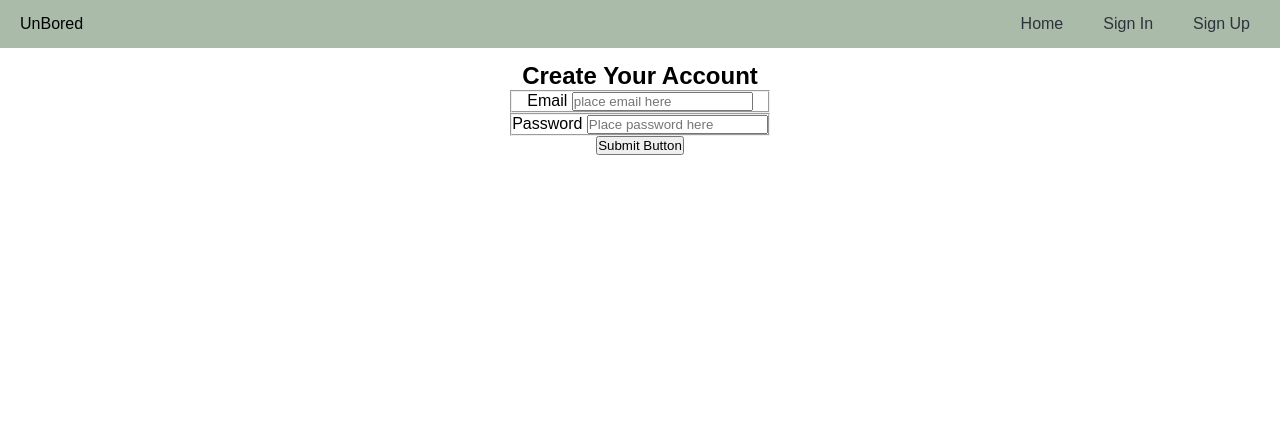
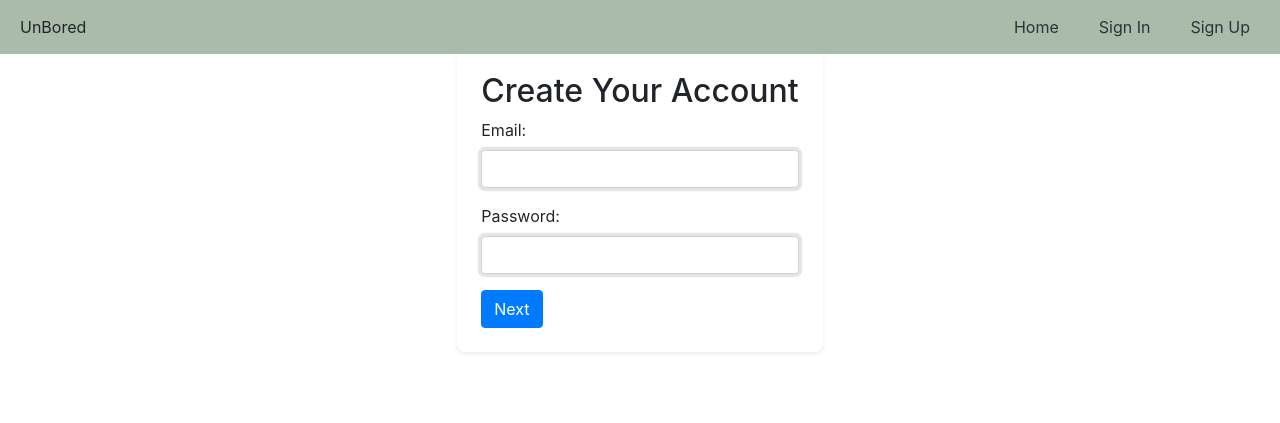
Before and after one commit to Ayjemal07/UnBoredApp, a Flask app: page /signup in a window 1280 px wide. Shown: the top 423 px of the page. Run offline with Flask 3, Linux system fonts and the light colour scheme; some libraries are stand-ins or nearby versions.

Commit message:
sign up forms added

```diff
--- a/app/authentification/auth_routes.py
+++ b/app/authentification/auth_routes.py
@@ -30,7 +30,8 @@ def signup():
 
 
             flash(f'You have successfully created a user account {email}', 'User-created')
-            return redirect(url_for('main.index'))
+            print(email,password)
+            return redirect(url_for('auth.signin'))
 
     except:
         raise Exception('Invalid form data: Please check your form')
@@ -49,7 +50,7 @@ def signin():
 
             logged_user = User.query.filter(User.email == email).first()
             if logged_user and check_password_hash(logged_user.password, password):
-                login_user(logged_user)
+                login_user(logged_user, password)
                 flash('You were successful in your initiation. Congratulations, and welcome to the Jedi Knights', 'auth-success')
                 return redirect(url_for('main.profile'))
             else:
--- a/app/authentification/auth_templates/sign_up.html
+++ b/app/authentification/auth_templates/sign_up.html
@@ -1,13 +1,243 @@
 {% extends 'base.html' %}
 
 {% block content %}
-    <!-- Form content -->
-    <main class="container p-5">
-        <div class="row">
-            <aside class="col-12 col-md-6">
+<main class="form-container p-5">
+    <div class="form-row">
+        <div class="col-12 mx-auto custom-width">
+            <div class="form-card shadow-sm p-4 mb-4">
+
                 <h2>Create Your Account</h2>
-                {% include 'forms.html' %}
-            </aside>
+                <form id="signupForm">
+                    <div id="step1">
+                        <div class="form-group">
+                            <label for="email">Email:</label>
+                            <input type="email" class="form-control" id="email" required>
+                        </div>
+                        <div class="form-group">
+                            <label for="password">Password:</label>
+                            <input type="password" class="form-control" id="password" required>
+                        </div>
+                        <button type="button" class="btn btn-primary" onclick="showStep(2)">Next</button>
+                    </div>
+
+                    <div id="step2" class="d-none">
+                        <div class="form-group">
+                            <label for="name">Name:</label>
+                            <input type="text" class="form-control" id="name" required>
+                        </div>
+                        <div class="form-group">
+                            <label for="age">Age:</label>
+                            <input type="number" class="form-control" id="age" required>
+                        </div>
+                        <div class="form-group">
+                            <label for="location">Location:</label>
+                            <input type="text" class="form-control" id="location" required>
+                        </div>
+                        <button type="button" class="btn btn-secondary" onclick="showStep(1)">Previous</button>
+                        <button type="button" class="btn btn-primary" onclick="showStep(3)">Next</button>
+                    </div>
+
+                    <div id="step3" class="d-none">
+                        <div class="form-group">
+                            <label for="interests">What are your interests? (Select all that apply)</label><br>
+                            <div class="form-check">
+                                <input type="checkbox" class="form-check-input" id="arts">
+                                <label class="form-check-label" for="arts">Arts</label>
+                            </div>
+                            <div class="form-check">
+                                <input type="checkbox" class="form-check-input" id="sports">
+                                <label class="form-check-label" for="sports">Sports</label>
+                            </div>
+                            <div class="form-check">
+                                <input type="checkbox" class="form-check-input" id="nature">
+                                <label class="form-check-label" for="nature">Nature</label>
+                            </div>
+                            <div class="form-check">
+                                <input type="checkbox" class="form-check-input" id="music">
+                                <label class="form-check-label" for="music">Music</label>
+                            </div>
+                            <div class="form-check">
+                                <input type="checkbox" class="form-check-input" id="technology">
+                                <label class="form-check-label" for="technology">Technology</label>
+                            </div>
+                            <div class="form-check">
+                                <input type="checkbox" class="form-check-input" id="reading">
+                                <label class="form-check-label" for="reading">Reading</label>
+                            </div>
+                            <div class="form-check">
+                                <input type="checkbox" class="form-check-input" id="travel">
+                                <label class="form-check-label" for="travel">Travel</label>
+                            </div>
+                            <div class="form-check">
+                                <input type="checkbox" class="form-check-input" id="cooking">
+                                <label class="form-check-label" for="cooking">Cooking</label>
+                            </div>
+                            <div class="form-check">
+                                <input type="checkbox" class="form-check-input" id="gaming">
+                                <label class="form-check-label" for="gaming">Gaming</label>
+                            </div>
+                        </div>
+                        <div class="form-group">
+                            <label for="activityTypes">What types of activities do you prefer? (Select all that apply)</label><br>
+                            <div class="form-check">
+                                <input type="checkbox" class="form-check-input" id="outdoor">
+                                <label class="form-check-label" for="outdoor">Outdoor</label>
+                            </div>
+                            <div class="form-check">
+                                <input type="checkbox" class="form-check-input" id="indoor">
+                                <label class="form-check-label" for="indoor">Indoor</label>
+                            </div>
+                            <div class="form-check">
+                                <input type="checkbox" class="form-check-input" id="solo">
+                                <label class="form-check-label" for="solo">Solo</label>
+                            </div>
+                            <div class="form-check">
+                                <input type="checkbox" class="form-check-input" id="group">
+                                <label class="form-check-label" for="group">Group</label>
+                            </div>
+                        </div>
+                        <button type="button" class="btn btn-secondary" onclick="showStep(2)">Previous</button>
+                        <button type="button" class="btn btn-primary" onclick="showStep(4)">Next</button>
+                    </div>
+
+                    <div id="step4" class="d-none">
+                        <div class="form-group">
+                            <label for="physicalLevel">What physical levels of activity do you prefer? (Select all that apply)</label><br>
+                            <div class="form-check">
+                                <input type="checkbox" class="form-check-input" id="lowImpact">
+                                <label class="form-check-label" for="lowImpact">Low impact</label>
+                            </div>
+                            <div class="form-check">
+                                <input type="checkbox" class="form-check-input" id="moderateImpact">
+                                <label class="form-check-label" for="moderateImpact">Moderate impact</label>
+                            </div>
+                            <div class="form-check">
+                                <input type="checkbox" class="form-check-input" id="highEnergy">
+                                <label class="form-check-label" for="highEnergy">High energy</label>
+                            </div>
+                        </div>
+                        <div class="form-group">
+                            <label for="limitations">Do you have any physical limitations or preferences? (Select one)</label><br>
+                            <div class="form-check">
+                                <input type="radio" class="form-check-input" name="disability" id="noDisability" value="No disability">
+                                <label class="form-check-label" for="noDisability">No disability</label>
+                            </div>
+                            <div class="form-check">
+                                <input type="radio" class="form-check-input" name="disability" id="hearingImpairment" value="Hearing impairment">
+                                <label class="form-check-label" for="hearingImpairment">Hearing impairment</label>
+                            </div>
+                            <div class="form-check">
+                                <input type="radio" class="form-check-input" name="disability" id="visualImpairment" value="Visual impairment">
+                                <label class="form-check-label" for="visualImpairment">Visual impairment</label>
+                            </div>
+                            <div class="form-check">
+                                <input type="radio" class="form-check-input" name="disability" id="mobilityIssues" value="Mobility issues">
+                                <label class="form-check-label" for="mobilityIssues">Mobility issues (trouble walking/standing)</label>
+                            </div>
+                            <div class="form-check">
+                                <input type="radio" class="form-check-input" name="disability" id="otherLimitations" value="Other limitations" onclick="toggleOtherField()">
+                                <label class="form-check-label" for="otherLimitations">Other (please specify)</label>
+                            </div>
+                            <input type="text" id="limitationsOther" class="form-control d-none" placeholder="Please specify">
+                        </div>
+                        <div class="form-group">
+                            <label for="primaryGoal">What is your primary goal for engaging in new activities? (Select all that apply)</label><br>
+                            <div class="form-check">
+                                <input type="checkbox" class="form-check-input" id="selfImprovement">
+                                <label class="form-check-label" for="selfImprovement">Self-improvement</label>
+                            </div>
+                            <div class="form-check">
+                                <input type="checkbox" class="form-check-input" id="fitness">
+                                <label class="form-check-label" for="fitness">Fitness</label>
+                            </div>
+                            <div class="form-check">
+                                <input type="checkbox" class="form-check-input" id="socializing">
+                                <label class="form-check-label" for="socializing">Socializing</label>
+                            </div>
+                            <div class="form-check">
+                                <input type="checkbox" class="form-check-input" id="havingFun">
+                                <label class="form-check-label" for="havingFun">Having fun</label>
+                            </div>
+                            <div class="form-check">
+                                <input type="checkbox" class="form-check-input" id="learningNewSkills">
+                                <label class="form-check-label" for="learningNewSkills">Learning new skills</label>
+                            </div>
+                            <div class="form-check">
+                                <input type="checkbox" class="form-check-input" id="reducingStress">
+                                <label class="form-check-label" for="reducingStress">Reducing stress</label>
+                            </div>
+                            <div class="form-check">
+                                <input type="checkbox" class="form-check-input" id="increasingProductivity">
+                                <label class="form-check-label" for="increasingProductivity">Increasing productivity</label>
+                            </div>
+                        </div>
+                        <div class="form-group">
+                            <label for="budget">What is your budget for activities? (Select all that apply)</label><br>
+                            <div class="form-check">
+                                <input type="checkbox" class="form-check-input" id="free" value="Free">
+                                <label class="form-check-label" for="free">Free</label>
+                            </div>
+                            <div class="form-check">
+                                <input type="checkbox" class="form-check-input" id="lowCost" value="Low cost">
+                                <label class="form-check-label" for="lowCost">Low cost</label>
+                            </div>
+                            <div class="form-check">
+                                <input type="checkbox" class="form-check-input" id="willingToInvest" value="Willing to invest">
+                                <label class="form-check-label" for="willingToInvest">Willing to invest</label>
+                            </div>
+                        </div>
+                        <div class="form-group">
+                            <label for="time">How much time do you typically have for activities?</label><br>
+                            <div class="form-check">
+                                <input type="radio" class="form-check-input" name="time" id="timeLessThan1Hour" value="Less than 1 hour" required>
+                                <label class="form-check-label" for="timeLessThan1Hour">Less than 1 hour</label>
+                            </div>
+                            <div class="form-check">
+                                <input type="radio" class="form-check-input" name="time" id="time1To2Hours" value="1-2 hours">
+                                <label class="form-check-label" for="time1To2Hours">1-2 hours</label>
+                            </div>
+                            <div class="form-check">
+                                <input type="radio" class="form-check-input" name="time" id="time2To4Hours" value="2-4 hours">
+                                <label class="form-check-label" for="time2To4Hours">2-4 hours</label>
+                            </div>
+                            <div class="form-check">
+                                <input type="radio" class="form-check-input" name="time" id="timeMoreThan4Hours" value="More than 4 hours">
+                                <label class="form-check-label" for="timeMoreThan4Hours">More than 4 hours</label>
+                            </div>
+                        </div>
+                        <button type="button" class="btn btn-secondary w-100" onclick="showStep(3)">Previous</button>
+                        <button type="submit" class="btn btn-primary w-100">Submit</button>
+                    </div>
+                </form>
+            </div>
         </div>
-    </main>
+    </div>
+</main>
+
+<script>
+    function showStep(step) {
+        // Hide all steps
+        for (let i = 1; i <= 4; i++) {
+            document.getElementById('step' + i).classList.add('d-none');
+        }
+        // Show the selected step
+        document.getElementById('step' + step).classList.remove('d-none');
+    }
+
+    function toggleOtherField() {
+        const otherLimitationsRadio = document.getElementById('otherLimitations');
+        const textBox = document.getElementById('limitationsOther');
+
+        // Show or hide the text box based on the 'Other' radio button
+        if (otherLimitationsRadio.checked) {
+            textBox.classList.remove('d-none');
+        } else {
+            textBox.classList.add('d-none');
+            textBox.value = ''; // Clear the text box value when hiding
+        }
+    }
+
+
+</script>
+
 {% endblock %}
--- a/app/crud_routes.py
+++ b/app/crud_routes.py
@@ -91,6 +91,7 @@ def get_token():
 
     logged_user = User.query.filter(User.email == email).first()
     if logged_user and check_password_hash(logged_user.password, password):
+        print(logged_user,password)
         return jsonify({'token': logged_user.token}), 200
 
     else:
--- a/app/static/css/styles.css
+++ b/app/static/css/styles.css
@@ -431,6 +431,79 @@ h1 {
     padding: 5px 10px;
 }
 
+
+/* Sign Up Form Styling */
+
+.custom-width {
+    width: 80%; /* Or any desired width */
+    max-width: 100%; /* Ensure it does not exceed the container width */
+}
+
+.form-card {
+    background-color: #fff;
+    border-radius: 8px;
+    padding: 2rem; /* Increase padding to make the form look larger */
+    max-width: 600px; /* Set a maximum width for the form card */
+    margin: 0 auto; /* Center the form card horizontally */
+    width: 100%; /* Ensure it uses the full width of the column */
+
+}
+
+
+
+.form-control {
+    border-radius: 0.25rem;
+    box-shadow: 0 0 0 0.2rem rgba(0, 0, 0, 0.1);
+    padding: 0.75rem; /* Increase padding for form controls */
+    font-size: 1rem; /* Ensure font size is appropriate */
+    width: 100%; /* Full width of the form control's container */
+}
+
+.form-group {
+    margin-bottom: 1.5rem;
+}
+
+/* Button Styling */
+.btn-primary {
+    background-color: #007bff;
+    border-color: #007bff;
+    border-radius: 0.25rem;
+    padding: 0.75rem 1.25rem;
+}
+
+.btn-primary:hover {
+    background-color: #0056b3;
+    border-color: #00408d;
+}
+
+.btn-secondary {
+    background-color: #6c757d;
+    border-color: #6c757d;
+    border-radius: 0.25rem;
+    padding: 0.75rem 1.25rem;
+}
+
+.btn-secondary:hover {
+    background-color: #5a6268;
+    border-color: #545b62;
+}
+
+/* Radio and Checkbox Styling */
+.form-check-input:checked {
+    background-color: #007bff;
+    border-color: #007bff;
+}
+
+.form-check-label {
+    margin-left: 0.5rem;
+}
+
+
+
+
+/* Responsive Design */
+
+
 /* Responsive Design */
 @media (max-width: 768px) {
     .suggestion-button, .next-suggest {
@@ -490,4 +563,6 @@ h1 {
     .navigation li {
         margin: 10px 0; /* Adjust margin for navigation links */
     }
+
+
 }
--- a/app/templates/base.html
+++ b/app/templates/base.html
@@ -6,6 +6,8 @@
 <script src="https://www.youtube.com/iframe_api"></script>
 <link rel="stylesheet" href="../static/css/styles.css">
 <link rel="stylesheet" href="https://cdnjs.cloudflare.com/ajax/libs/font-awesome/5.15.3/css/all.min.css">
+<link href="https://stackpath.bootstrapcdn.com/bootstrap/4.5.2/css/bootstrap.min.css" rel="stylesheet">
+
 <title>I Am Bored</title>
 </head>
 <body>
@@ -28,6 +30,8 @@
         {% block content %}
         {% endblock %}
     </div>
-    <script src="https://cdnjs.cloudflare.com/ajax/libs/popper.js/2.9.2/umd/popper.min.js"></script>
+    <script src="https://code.jquery.com/jquery-3.5.1.slim.min.js"></script>
+    <script src="https://cdn.jsdelivr.net/npm/@popperjs/core@2.5.4/dist/umd/popper.min.js"></script>
+    <script src="https://stackpath.bootstrapcdn.com/bootstrap/4.5.2/js/bootstrap.min.js"></script>
 </body>
 </html>
```
Also changed, not shown: app/authentification/auth_templates/sign_in.html (+18 -1 lines), 1 other file.
